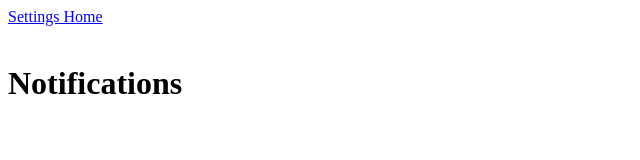
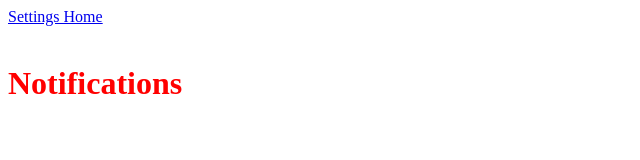
Before and after one commit to SWEN-101/2221-SWEN-101-02-3-lets-get-cooking, a plain HTML site: page settings_stuff/notifications.html in a window 1280 px wide. Shown: the whole page, without its empty margins (0-640 px from the left). Drawn offline with Linux system fonts and the light colour scheme.

Commit message:
messing around with css styling

```diff
--- a/settings_stuff/notifications.html
+++ b/settings_stuff/notifications.html
@@ -3,6 +3,7 @@
 <html>
     <head>
         <title>Notifications | Pantree</title>
+        <link href="style.css" rel="stylesheet">
     </head>
 
     <body>
--- /dev/null
+++ b/settings_stuff/style.css
@@ -0,0 +1,3 @@
+h1 {
+    color: red;
+}
```
Also changed, not shown: settings_stuff/account.html (+1 -0 lines), settings_stuff/privacy.html (+1 -0 lines), settings_stuff/settings_homepage.html (+1 -0 lines).
